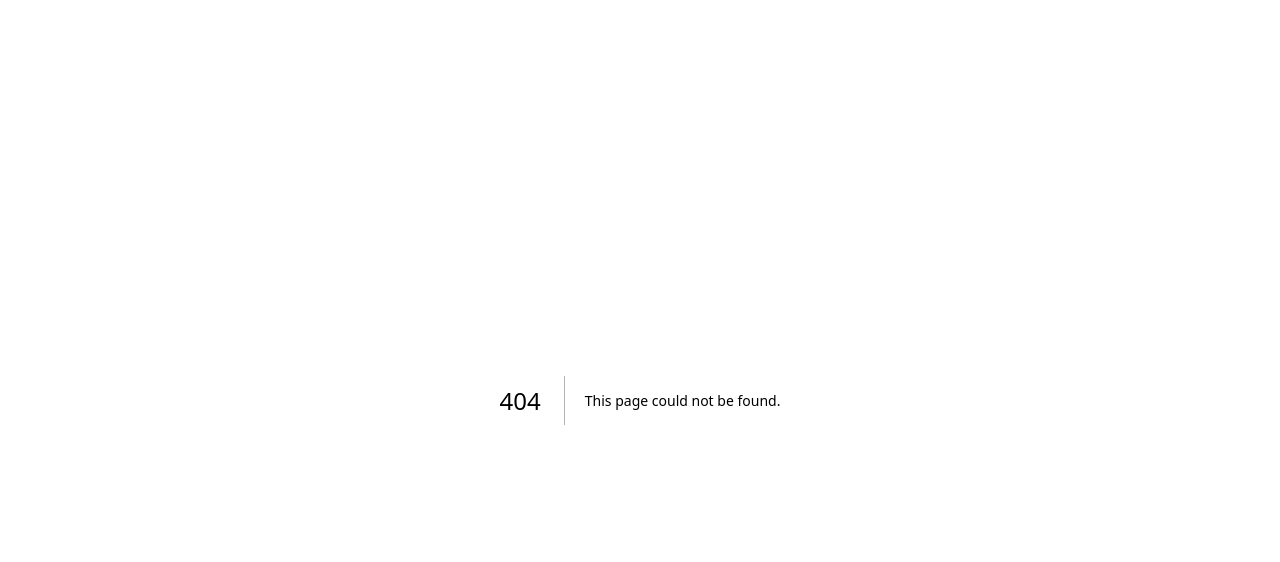
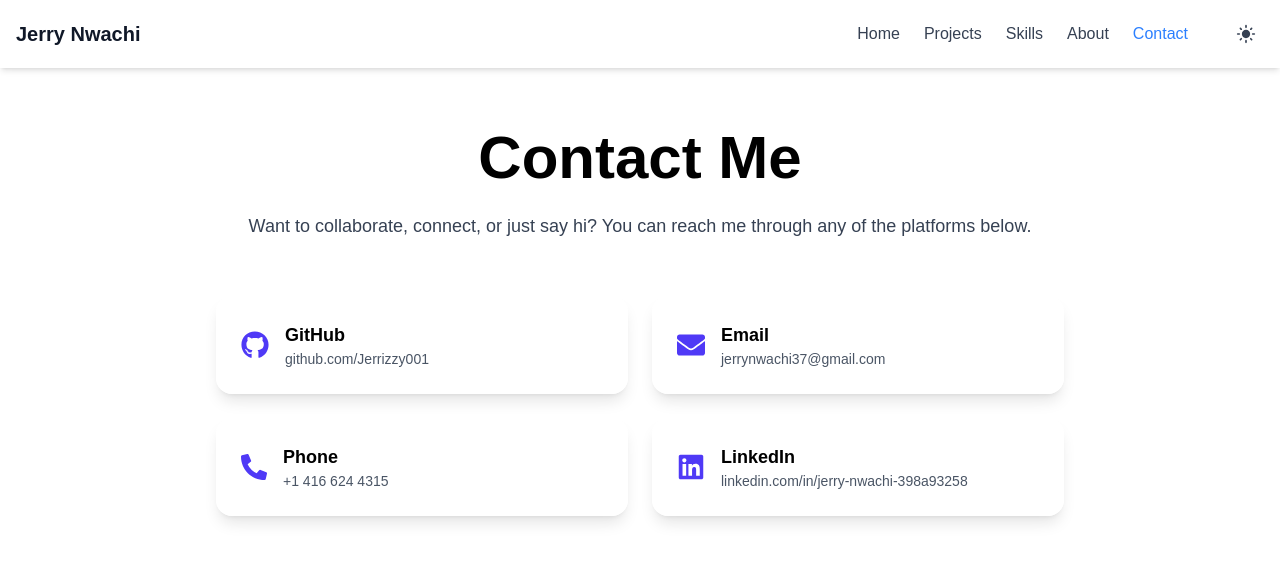
Before and after one commit to Jerrizzy001/Portfolio, a Next.js app: page /contact in a window 1280 px wide. Before the commit this address had no page. Shown: the top 562 px of the page. Built offline with nearby package versions, Linux system fonts and the light colour scheme.

Commit message:
still working on it

```diff
--- a/components/Navbar.js
+++ b/components/Navbar.js
@@ -39,7 +39,6 @@ export default function Navbar() {
             Home
           </Link>
 
-          {/* ✅ UPDATED: Projects now goes to the Projects page */}
           <Link
             href="/project"
             className={`hover:text-blue-500 dark:hover:text-indigo-400 transition ${
@@ -65,6 +64,16 @@ export default function Navbar() {
             }`}
           >
             About
+          </Link>
+
+          {/* ✅ NEW: Contact */}
+          <Link
+            href="/contact"
+            className={`hover:text-blue-500 dark:hover:text-indigo-400 transition ${
+              router.pathname === '/contact' ? 'text-blue-500 dark:text-indigo-400' : ''
+            }`}
+          >
+            Contact
           </Link>
 
           {/* Theme Toggle */}
@@ -114,7 +123,6 @@ export default function Navbar() {
             Home
           </Link>
 
-          {/* ✅ UPDATED: Projects now goes to the Projects page */}
           <Link
             href="/project"
             onClick={closeMenu}
@@ -144,6 +152,19 @@ export default function Navbar() {
           >
             About
           </Link>
+
+          {/* ✅ NEW: Contact */}
+          <Link
+            href="/contact"
+            onClick={closeMenu}
+            className={`py-2 ${
+              router.pathname === '/contact'
+                ? 'text-blue-500 dark:text-indigo-400 font-semibold'
+                : ''
+            }`}
+          >
+            Contact
+          </Link>
         </div>
       )}
     </nav>
--- /dev/null
+++ b/pages/contact.js
@@ -0,0 +1,94 @@
+import Navbar from "../components/Navbar";
+import { motion } from "framer-motion";
+import {
+  FaGithub,
+  FaEnvelope,
+  FaPhoneAlt,
+  FaLinkedin,
+} from "react-icons/fa";
+
+export default function Contact() {
+  const contacts = [
+    {
+      label: "GitHub",
+      value: "github.com/Jerrizzy001",
+      href: "https://github.com/Jerrizzy001",
+      icon: <FaGithub size={28} />,
+    },
+    {
+      label: "Email",
+      value: "jerrynwachi37@gmail.com",
+      href: "mailto:jerrynwachi37@gmail.com",
+      icon: <FaEnvelope size={28} />,
+    },
+    {
+      label: "Phone",
+      value: "+1 416 624 4315",
+      href: "tel:+14166244315",
+      icon: <FaPhoneAlt size={26} />,
+    },
+    {
+      label: "LinkedIn",
+      value: "linkedin.com/in/jerry-nwachi-398a93258",
+      href: "https://www.linkedin.com/in/jerry-nwachi-398a93258",
+      icon: <FaLinkedin size={28} />,
+    },
+  ];
+
+  return (
+    <div className="min-h-screen bg-white text-black dark:bg-gradient-to-br dark:from-black dark:via-purple-900 dark:to-indigo-900 dark:text-white transition-colors duration-300">
+      <Navbar />
+
+      <main className="pt-32 px-6 max-w-4xl mx-auto text-center">
+        <motion.h1
+          initial={{ opacity: 0, y: 12 }}
+          animate={{ opacity: 1, y: 0 }}
+          transition={{ duration: 0.5 }}
+          className="text-4xl md:text-6xl font-bold mb-6"
+        >
+          Contact Me
+        </motion.h1>
+
+        <motion.p
+          initial={{ opacity: 0 }}
+          animate={{ opacity: 1 }}
+          transition={{ delay: 0.2 }}
+          className="text-lg text-gray-700 dark:text-gray-300 mb-14"
+        >
+          Want to collaborate, connect, or just say hi?
+          You can reach me through any of the platforms below.
+        </motion.p>
+
+        <div className="grid gap-6 sm:grid-cols-2">
+          {contacts.map((item, i) => (
+            <motion.a
+              key={item.label}
+              href={item.href}
+              target="_blank"
+              rel="noreferrer"
+              initial={{ opacity: 0, y: 16 }}
+              animate={{ opacity: 1, y: 0 }}
+              transition={{ delay: 0.3 + i * 0.1 }}
+              whileHover={{ scale: 1.05 }}
+              whileTap={{ scale: 0.97 }}
+              className="flex items-center gap-4 p-6 rounded-2xl
+                         bg-white/80 dark:bg-black/40 backdrop-blur
+                         border border-white/10 shadow-lg hover:shadow-xl transition"
+            >
+              <div className="text-indigo-600 dark:text-indigo-400">
+                {item.icon}
+              </div>
+
+              <div className="text-left">
+                <p className="font-semibold text-lg">{item.label}</p>
+                <p className="text-sm text-gray-600 dark:text-gray-400 break-all">
+                  {item.value}
+                </p>
+              </div>
+            </motion.a>
+          ))}
+        </div>
+      </main>
+    </div>
+  );
+}
--- a/pages/index.js
+++ b/pages/index.js
@@ -93,7 +93,7 @@ export default function Home() {
         >
           {/* ✅ FIXED LINK */}
           <Link
-            href="/#about"
+            href="/about"
             className="inline-block bg-black text-white dark:bg-white dark:text-black font-semibold px-6 py-3 rounded-full hover:scale-105 transition-transform duration-300"
           >
             Learn More About Me →
```
